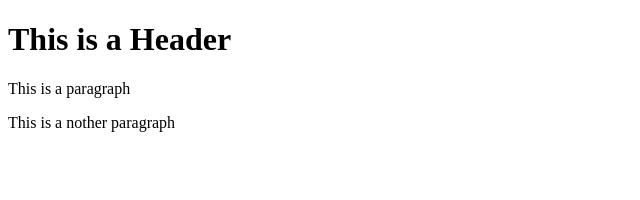
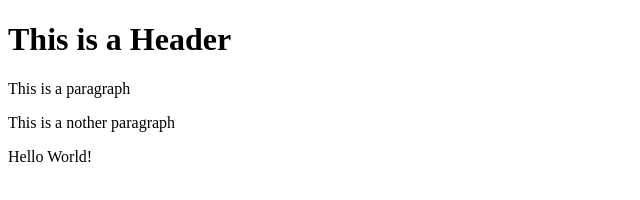
Before and after one commit to rlalramengi/git-test2, a website: page index.html in a window 1280 px wide. Shown: the whole page, without its empty margins (0-640 px from the left). Drawn offline with Linux system fonts and the light colour scheme.

Commit message:
Using NPM

```diff
--- a/index.html
+++ b/index.html
@@ -4,6 +4,7 @@
         <h1> This is a Header</h1>
         <p>This is a paragraph</p>
         <p>This is a nother paragraph</p>
+        <p>Hello World!</p>
     </body>
 
 
```
Also changed, not shown: package.json (added, +24 -0 lines), 3 other files.
